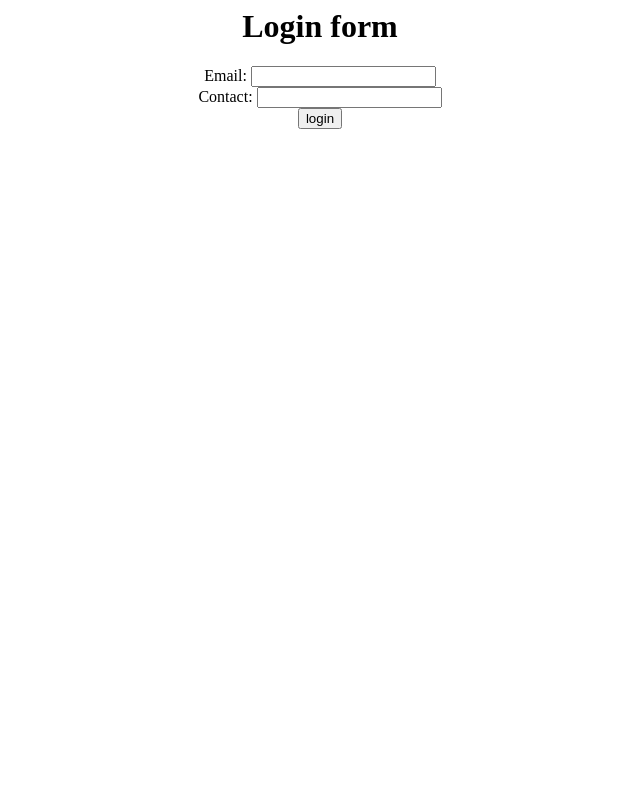
After one commit to roypriyasapan/BASIC-FORMS, a Django app: page /login/ in a window 1280 px wide. The commit adds this page. Shown: the whole page, without its empty margins (320-960 px from the left). Run offline with Django 5.2, Linux system fonts and the light colour scheme.

Commit message:
second commit

```diff
--- a/project/app/forms.py
+++ b/project/app/forms.py
@@ -11,3 +11,8 @@ class  RegistrationForm(forms.ModelForm):
     class Meta:
         model=Registration
         fields='__all__'
+
+class LoginForm(forms.ModelForm):
+    class Meta:
+        model=Registration
+        fields=('email','contact')
--- a/project/app/templates/home.html
+++ b/project/app/templates/home.html
@@ -1,10 +1,13 @@
+<center>
 <h1> Ragistration From  </h1>
 
 <form method="POST">
     {% csrf_token %}
     {{form}}
+    {{msg}}
     <button type="submit">Submit</button>
 </form>
+
 {% if data %}
    {% for  i in data %}
    {{i.fname }}
@@ -13,3 +16,4 @@
    {{i.contact}}
    {% endfor %}
 {% endif %}
+</center>
--- /dev/null
+++ b/project/app/templates/login.html
@@ -0,0 +1,16 @@
+<center>
+    <!DOCTYPE html>
+    <html lang="en">
+    <head>
+        <meta charset="UTF-8">
+        <meta name="viewport" content="width=device-width, initial-scale=1.0">
+        <title>Document</title>
+    </head>
+    <body>
+        <h1>Login form</h1>
+        {{form}}
+        <button>login</button>
+    </body>
+    </html>
+
+</center>
--- a/project/app/urls.py
+++ b/project/app/urls.py
@@ -4,5 +4,7 @@ from .views import *
 
 urlpatterns = [
     path('admin/', admin.site.urls),
-    path('',home,name='home')
+    path('home/',home,name='home'),
+    path('login/',login,name='login')
+
 ]
--- a/project/app/views.py
+++ b/project/app/views.py
@@ -1,9 +1,6 @@
 from django.shortcuts import render
-from .forms import RegistrationForm
-from .models import Registration
-
-
-
+from .forms import *
+from .models import*
 # Create your views here.
 def home(request):
     # form=Ragistration()
@@ -19,7 +16,20 @@ def home(request):
             email=form.cleaned_data["email"]
             contact=form.cleaned_data["contact"]
             print(fname,lname,email,contact)
-            # data={"fname":fname,"lname":lname,"email":email,"contact":contact}
-            # RegistrationForm.object.create()
-            form.save()
-    return render(request,"home.html",{"form":form})
+            user = Registration.objects.filter(email=email)
+            if user:
+                msg = "Email already exit"
+                form = RegistrationForm()
+                return render(request,"home.html",{"form":form,"msg":msg})
+            else:
+                form.save()
+                msg="Registration succesfull"
+                form=RegistrationForm()
+                return render(request,"home.html",{"form":form,"msg":msg})
+
+    #         # data={"fname":fname,"lname":lname,"email":email,"contact":contact}
+    #         # RegistrationForm.object.create()
+    #         form.save()
+def login(request):
+    form=LoginForm()
+    return render(request,'login.html',{'form':form})
```
Also changed, not shown: project/app/migrations/0003_login.py (added), project/app/models.py (line endings or trailing spaces), project/db.sqlite3.
